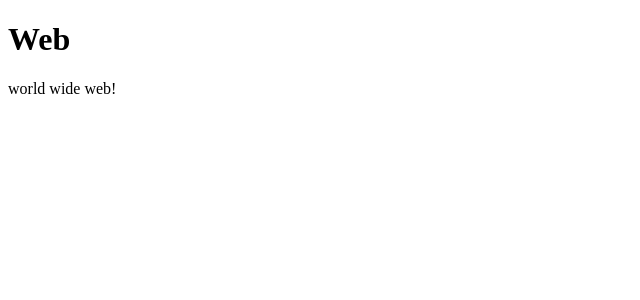
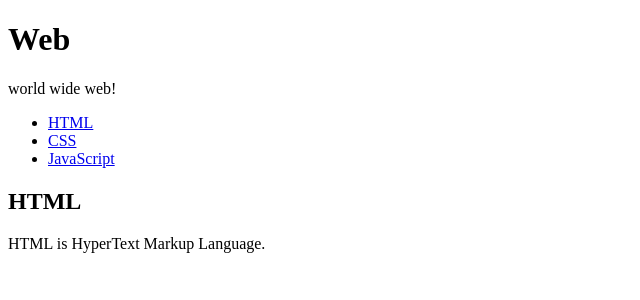
Before and after one commit to expert7kr/react-sturdy, a React (Create React App) app: page / in a window 1280 px wide. Shown: the top 300 px of the page, without its empty margins (0-640 px from the left). Built offline with nearby package versions, Linux system fonts and the light colour scheme.

Commit message:
코드수정 React - 12. props

```diff
--- a/src/App.js
+++ b/src/App.js
@@ -1,12 +1,37 @@
 import React, { Component } from 'react';
 import './App.css';
+
+class TOC extends Component {
+  render(){
+    return (
+      <nav>
+        <ul>
+          <li><a href="1.html">HTML</a></li>
+          <li><a href="2.html">CSS</a></li>
+          <li><a href="3.html">JavaScript</a></li>
+        </ul>
+      </nav>
+    );
+  }
+}
+
+class Content extends Component {
+  render(){
+    return (
+      <article>
+        <h2>{this.props.title}</h2>
+        {this.props.desc}
+      </article>
+    );
+  }
+}
 
 class Subject extends Component {
   render(){
     return (
       <header>
-        <h1>Web</h1>
-        world wide web!
+        <h1>{this.props.title}</h1>
+        {this.props.sub}
       </header>
     );
   }
@@ -16,7 +41,9 @@ class App extends Component {
   render(){
     return (
       <div className="App">
-        <Subject></Subject>
+        <Subject title="Web" sub="world wide web!"></Subject>
+        <TOC></TOC>
+        <Content title="HTML" desc="HTML is HyperText Markup Language."></Content>
       </div>
     );
   }
```
Also changed, not shown: public/pure.html (+6 -3 lines).
